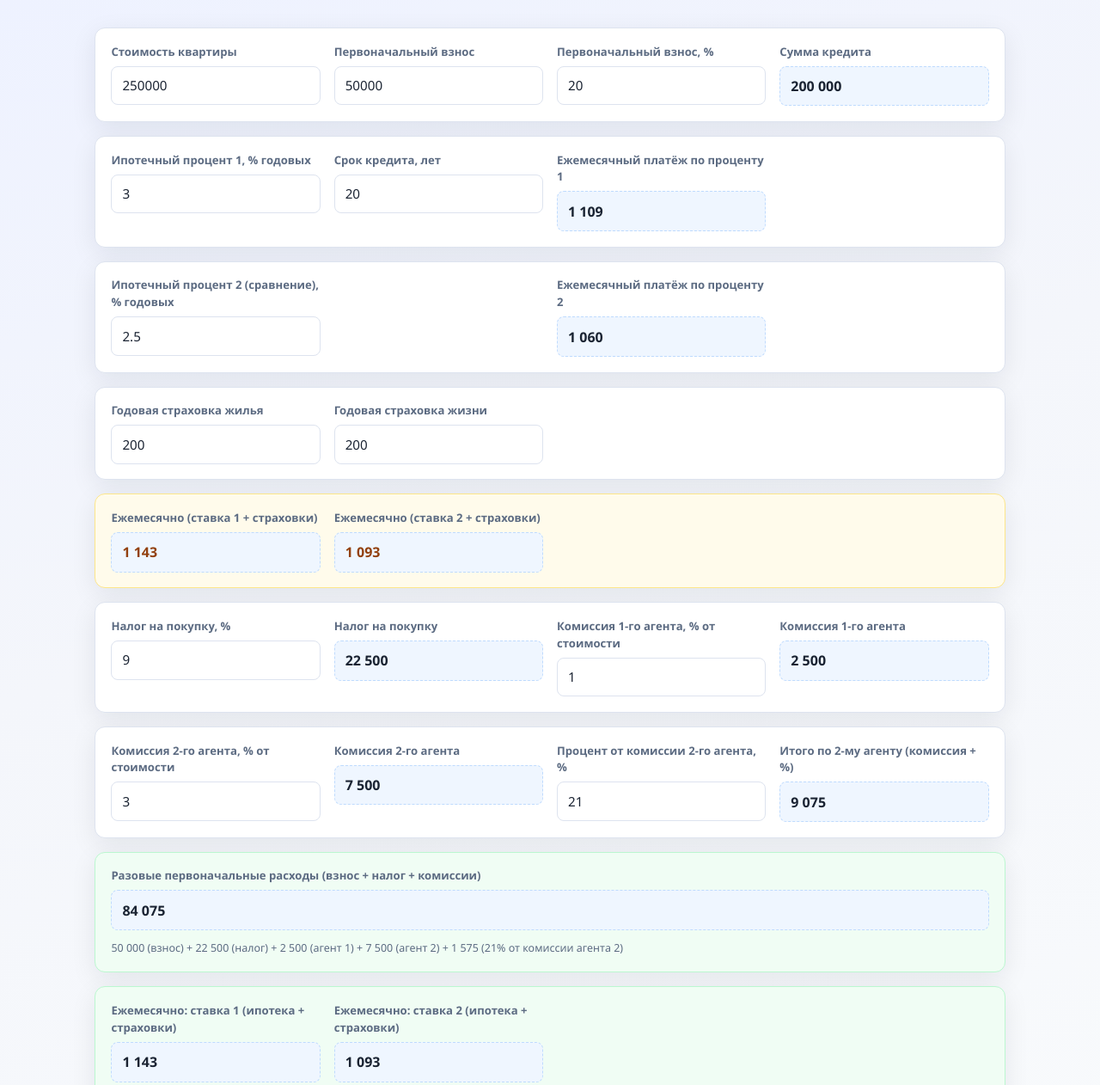
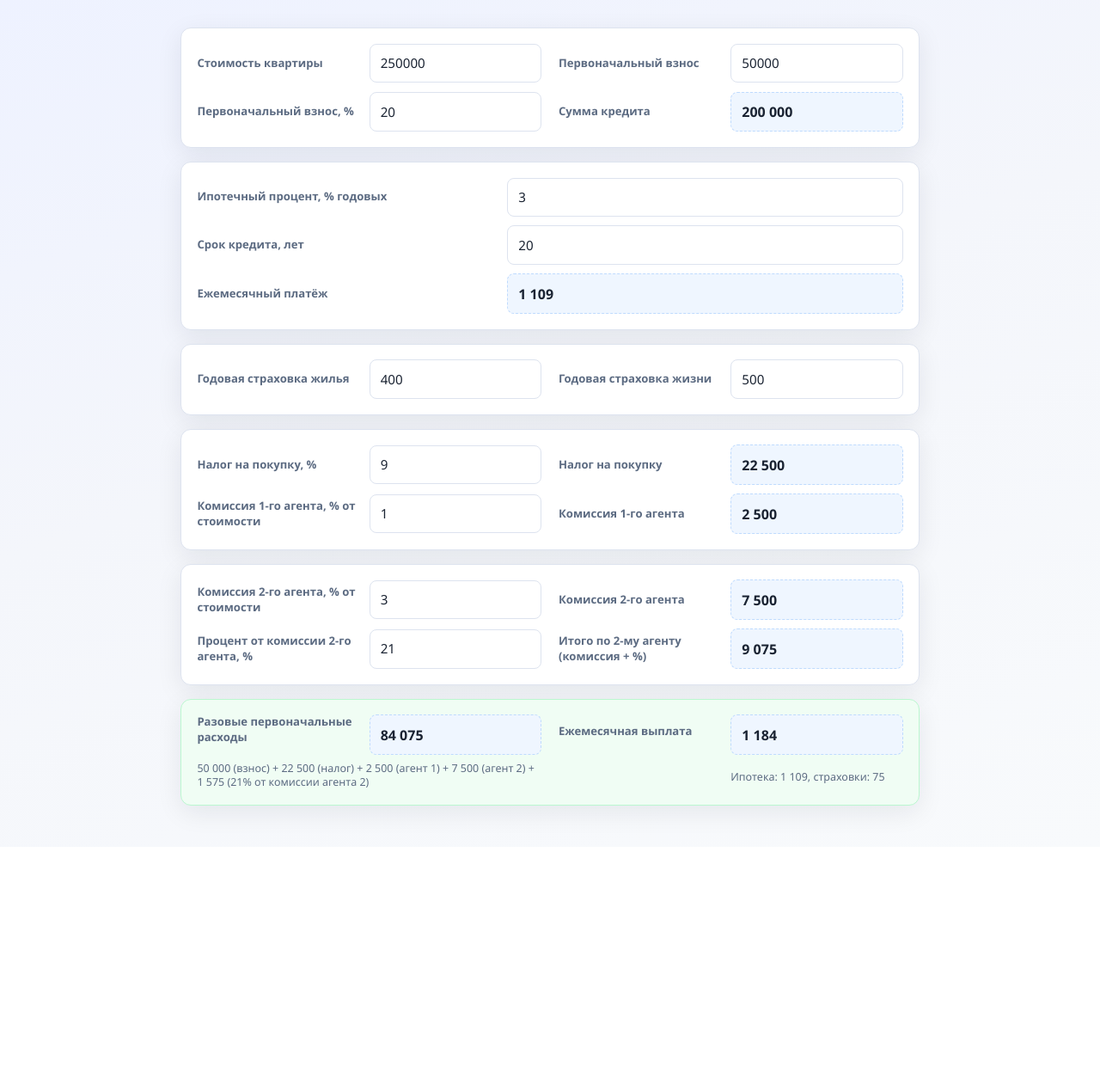
Before and after one commit to GoodDayForSurf/LangTrainer, a plain HTML site: page ccalc/index.html in a window 1280 px wide. Shown: the top 1262 px of the page at 86% size. After the commit the page ends 985 px from the top, so only its background shows below. Drawn offline with Linux system fonts and the light colour scheme.

Commit message:
update ccalc

```diff
--- a/ccalc/app.js
+++ b/ccalc/app.js
@@ -9,14 +9,10 @@
     downPaymentPercent: $("downPaymentPercent"),
     loanAmount: $("loanAmount"),
     rate1: $("rate1"),
-    rate2: $("rate2"),
     termYears: $("termYears"),
     monthlyPayment1: $("monthlyPayment1"),
-    monthlyPayment2: $("monthlyPayment2"),
     homeInsurance: $("homeInsurance"),
     lifeInsurance: $("lifeInsurance"),
-    totalMonthly1: $("totalMonthly1"),
-    totalMonthly2: $("totalMonthly2"),
     purchaseTaxPercent: $("purchaseTaxPercent"),
     purchaseTaxAmount: $("purchaseTaxAmount"),
     agent1Percent: $("agent1Percent"),
@@ -28,9 +24,7 @@
     initialExpenses: $("initialExpenses"),
     initialExpensesHint: $("initialExpensesHint"),
     monthlyBreakdown1: $("monthlyBreakdown1"),
-    monthlyBreakdown2: $("monthlyBreakdown2"),
     monthlyHint1: $("monthlyHint1"),
-    monthlyHint2: $("monthlyHint2"),
   };
 
   let syncSource = null;
@@ -104,23 +98,16 @@
 
     const termYears = Math.max(1, parseNum(fields.termYears));
     const rate1 = parseNum(fields.rate1);
-    const rate2 = parseNum(fields.rate2);
 
     const mortgage1 = calcMonthlyPayment(loan, rate1, termYears);
-    const mortgage2 = calcMonthlyPayment(loan, rate2, termYears);
 
     setOutput(fields.monthlyPayment1, mortgage1);
-    setOutput(fields.monthlyPayment2, mortgage2);
 
     const homeAnnual = Math.max(0, parseNum(fields.homeInsurance));
     const lifeAnnual = Math.max(0, parseNum(fields.lifeInsurance));
     const insuranceMonthly = (homeAnnual + lifeAnnual) / 12;
 
     const total1 = mortgage1 + insuranceMonthly;
-    const total2 = mortgage2 + insuranceMonthly;
-
-    setOutput(fields.totalMonthly1, total1);
-    setOutput(fields.totalMonthly2, total2);
 
     const taxPercent = parseNum(fields.purchaseTaxPercent);
     const taxAmount = (cost * taxPercent) / 100;
@@ -148,12 +135,9 @@
       `${formatMoney(agent2Extra)} (${agent2SharePercent}% от комиссии агента 2)`;
 
     fields.monthlyBreakdown1.textContent = formatMoney(total1);
-    fields.monthlyBreakdown2.textContent = formatMoney(total2);
 
     fields.monthlyHint1.textContent =
       `Ипотека: ${formatMoney(mortgage1)}, страховки: ${formatMoney(insuranceMonthly)}`;
-    fields.monthlyHint2.textContent =
-      `Ипотека: ${formatMoney(mortgage2)}, страховки: ${formatMoney(insuranceMonthly)}`;
   }
 
   function bindInput(el, source) {
@@ -168,7 +152,6 @@
   bindInput(fields.downPayment, "down");
   bindInput(fields.downPaymentPercent, "percent");
   bindInput(fields.rate1, null);
-  bindInput(fields.rate2, null);
   bindInput(fields.termYears, null);
   bindInput(fields.homeInsurance, null);
   bindInput(fields.lifeInsurance, null);
--- a/ccalc/index.html
+++ b/ccalc/index.html
@@ -10,7 +10,7 @@
   <div class="app">
     <form class="calculator" id="calculator" novalidate>
       <!-- Строка 1 -->
-      <section class="row" aria-label="Стоимость и кредит">
+      <section class="row row--grid-2" aria-label="Стоимость и кредит">
         <div class="field">
           <label for="apartmentCost">Стоимость квартиры</label>
           <input type="number" id="apartmentCost" min="0" step="1000" value="250000">
@@ -30,9 +30,9 @@
       </section>
 
       <!-- Строка 2 -->
-      <section class="row" aria-label="Ипотека — вариант 1">
+      <section class="row" aria-label="Ипотека">
         <div class="field">
-          <label for="rate1">Ипотечный процент 1, % годовых</label>
+          <label for="rate1">Ипотечный процент, % годовых</label>
           <input type="number" id="rate1" min="0" max="100" step="0.1" value="3">
         </div>
         <div class="field">
@@ -40,50 +40,25 @@
           <input type="number" id="termYears" min="1" max="40" step="1" value="20">
         </div>
         <div class="field field--readonly">
-          <label>Ежемесячный платёж по проценту 1</label>
+          <label>Ежемесячный платёж</label>
           <output id="monthlyPayment1" class="output-value">—</output>
         </div>
       </section>
 
       <!-- Строка 3 -->
-      <section class="row" aria-label="Ипотека — вариант 2">
+      <section class="row row--pair" aria-label="Страховки">
         <div class="field">
-          <label for="rate2">Ипотечный процент 2 (сравнение), % годовых</label>
-          <input type="number" id="rate2" min="0" max="100" step="0.1" value="2.5">
+          <label for="homeInsurance">Годовая страховка жилья</label>
+          <input type="number" id="homeInsurance" min="0" step="100" value="400">
         </div>
-        <div class="field field--spacer" aria-hidden="true"></div>
-        <div class="field field--readonly">
-          <label>Ежемесячный платёж по проценту 2</label>
-          <output id="monthlyPayment2" class="output-value">—</output>
+        <div class="field">
+          <label for="lifeInsurance">Годовая страховка жизни</label>
+          <input type="number" id="lifeInsurance" min="0" step="100" value="500">
         </div>
       </section>
 
       <!-- Строка 4 -->
-      <section class="row" aria-label="Страховки">
-        <div class="field">
-          <label for="homeInsurance">Годовая страховка жилья</label>
-          <input type="number" id="homeInsurance" min="0" step="100" value="200">
-        </div>
-        <div class="field">
-          <label for="lifeInsurance">Годовая страховка жизни</label>
-          <input type="number" id="lifeInsurance" min="0" step="100" value="200">
-        </div>
-      </section>
-
-      <!-- Строка 5 -->
-      <section class="row row--highlight" aria-label="Итого ежемесячно по ставкам">
-        <div class="field field--readonly">
-          <label>Ежемесячно (ставка 1 + страховки)</label>
-          <output id="totalMonthly1" class="output-value output-value--accent">—</output>
-        </div>
-        <div class="field field--readonly">
-          <label>Ежемесячно (ставка 2 + страховки)</label>
-          <output id="totalMonthly2" class="output-value output-value--accent">—</output>
-        </div>
-      </section>
-
-      <!-- Строка 6 -->
-      <section class="row" aria-label="Налог и комиссии">
+      <section class="row row--grid-2" aria-label="Налог и комиссии">
         <div class="field">
           <label for="purchaseTaxPercent">Налог на покупку, %</label>
           <input type="number" id="purchaseTaxPercent" min="0" max="100" step="0.1" value="9">
@@ -102,7 +77,7 @@
         </div>
       </section>
 
-      <section class="row" aria-label="Комиссия второго агента">
+      <section class="row row--grid-2" aria-label="Комиссия второго агента">
         <div class="field">
           <label for="agent2Percent">Комиссия 2-го агента, % от стоимости</label>
           <input type="number" id="agent2Percent" min="0" max="100" step="0.01" value="3">
@@ -121,26 +96,17 @@
         </div>
       </section>
 
-      <!-- Строка 7 -->
-      <section class="row row--summary" aria-label="Разовые расходы">
-        <div class="field field--readonly field--wide">
-          <label>Разовые первоначальные расходы (взнос + налог + комиссии)</label>
+      <!-- Итог -->
+      <section class="row row--pair row--summary" aria-label="Итоговые расходы">
+        <div class="field field--readonly field--hint-full">
+          <label>Разовые первоначальные расходы</label>
           <output id="initialExpenses" class="output-value output-value--large">—</output>
           <p class="hint" id="initialExpensesHint"></p>
         </div>
-      </section>
-
-      <!-- Строка 8 -->
-      <section class="row row--summary" aria-label="Ежемесячные выплаты">
         <div class="field field--readonly">
-          <label>Ежемесячно: ставка 1 (ипотека + страховки)</label>
-          <output id="monthlyBreakdown1" class="output-value">—</output>
+          <label>Ежемесячная выплата</label>
+          <output id="monthlyBreakdown1" class="output-value output-value--large">—</output>
           <p class="hint" id="monthlyHint1"></p>
-        </div>
-        <div class="field field--readonly">
-          <label>Ежемесячно: ставка 2 (ипотека + страховки)</label>
-          <output id="monthlyBreakdown2" class="output-value">—</output>
-          <p class="hint" id="monthlyHint2"></p>
         </div>
       </section>
     </form>
--- a/ccalc/styles.css
+++ b/ccalc/styles.css
@@ -30,7 +30,7 @@ body {
 }
 
 .app {
-  max-width: 1100px;
+  max-width: 900px;
   margin: 0 auto;
   padding: 2rem 1.25rem 3rem;
 }
@@ -59,14 +59,26 @@ body {
 }
 
 .row {
-  display: grid;
-  grid-template-columns: repeat(4, minmax(0, 1fr));
-  gap: 1rem;
+  display: flex;
+  flex-direction: column;
+  gap: 0.65rem;
   padding: 1.1rem 1.15rem;
   background: var(--surface);
   border: 1px solid var(--border);
   border-radius: var(--radius);
   box-shadow: var(--shadow);
+}
+
+.row--grid-2 {
+  display: grid;
+  grid-template-columns: repeat(2, minmax(0, 1fr));
+  gap: 0.65rem 1.25rem;
+}
+
+.row--pair {
+  display: grid;
+  grid-template-columns: repeat(2, minmax(0, 1fr));
+  gap: 0.65rem 1.25rem;
 }
 
 .row--highlight {
@@ -84,24 +96,38 @@ body {
 }
 
 .field {
-  display: flex;
-  flex-direction: column;
-  gap: 0.4rem;
+  display: grid;
+  grid-template-columns: minmax(11rem, 42%) 1fr;
+  gap: 0.5rem 1rem;
+  align-items: center;
   min-width: 0;
+}
+
+.row--grid-2 .field,
+.row--pair .field {
+  grid-template-columns: minmax(7rem, 46%) 1fr;
 }
 
 .field--wide {
   grid-column: 1 / -1;
+  grid-template-columns: minmax(11rem, 42%) 1fr;
+  align-items: start;
 }
 
-.field--spacer {
-  visibility: hidden;
+.field--wide label {
+  padding-top: 0.65rem;
 }
 
 .field label {
   font-size: 0.82rem;
   font-weight: 600;
   color: var(--muted);
+  line-height: 1.35;
+}
+
+.field input,
+.field .output-value {
+  min-width: 0;
 }
 
 .field input {
@@ -114,6 +140,14 @@ body {
   color: var(--text);
   background: #fff;
   transition: border-color 0.15s, box-shadow 0.15s;
+}
+
+.field:has(.hint) {
+  align-items: start;
+}
+
+.field:has(.hint) label {
+  padding-top: 0.65rem;
 }
 
 .field input:focus {
@@ -147,24 +181,49 @@ body {
 }
 
 .hint {
-  margin: 0.35rem 0 0;
+  grid-column: 2;
+  margin: 0.25rem 0 0;
   font-size: 0.78rem;
   color: var(--muted);
   font-weight: 400;
 }
 
-@media (max-width: 960px) {
-  .row {
-    grid-template-columns: repeat(2, minmax(0, 1fr));
+.field--hint-full {
+  align-items: center;
+}
+
+.field--hint-full label,
+.field.field--hint-full:has(.hint) label {
+  padding-top: 0;
+}
+
+.field--hint-full .hint {
+  grid-column: 1 / -1;
+  margin: 0;
+  line-height: 1.3;
+}
+
+@media (max-width: 720px) {
+  .row--grid-2,
+  .row--pair {
+    grid-template-columns: 1fr;
   }
 
-  .field--spacer {
-    display: none;
+  .field {
+    grid-template-columns: 1fr;
+    gap: 0.35rem;
+  }
+
+  .field:has(.hint) label,
+  .field--wide label {
+    padding-top: 0;
+  }
+
+  .hint {
+    grid-column: 1;
+  }
+
+  .field--hint-full .hint {
+    grid-column: 1;
   }
 }
-
-@media (max-width: 560px) {
-  .row {
-    grid-template-columns: 1fr;
-  }
-}
```
